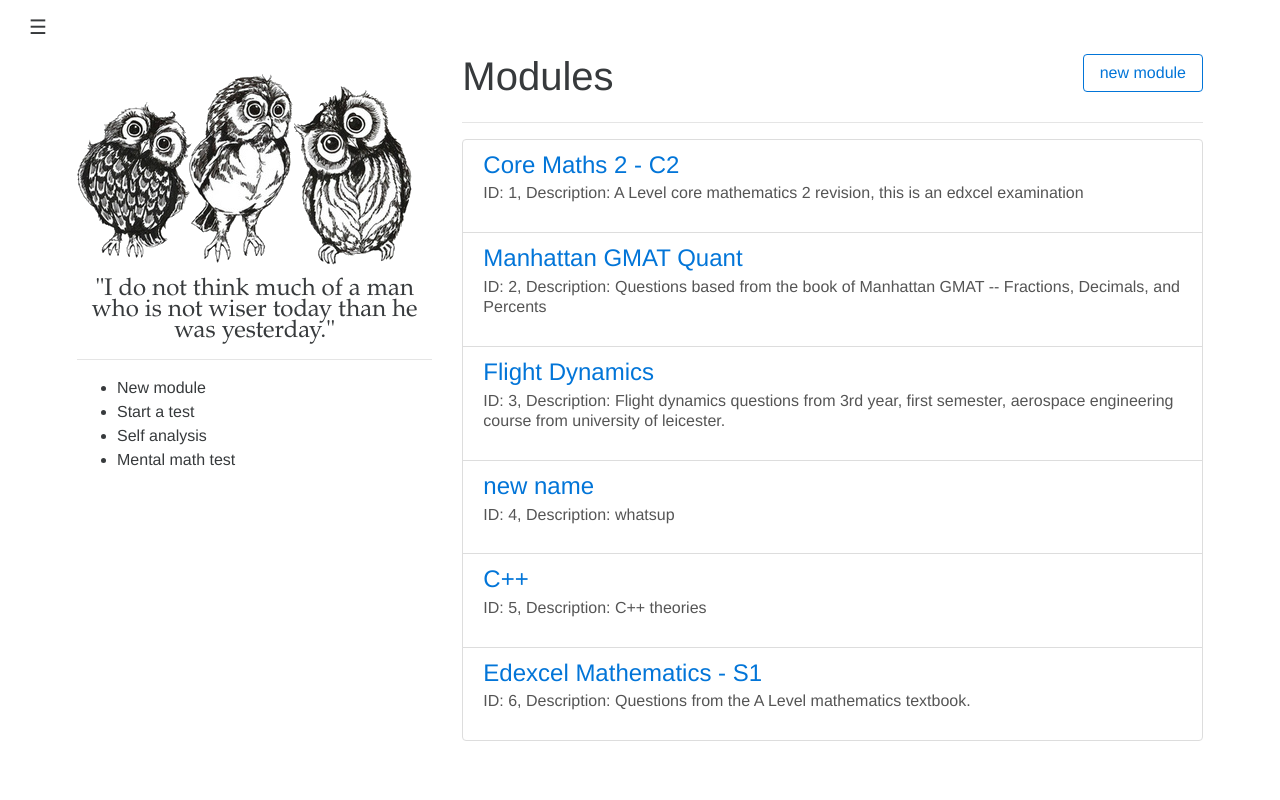
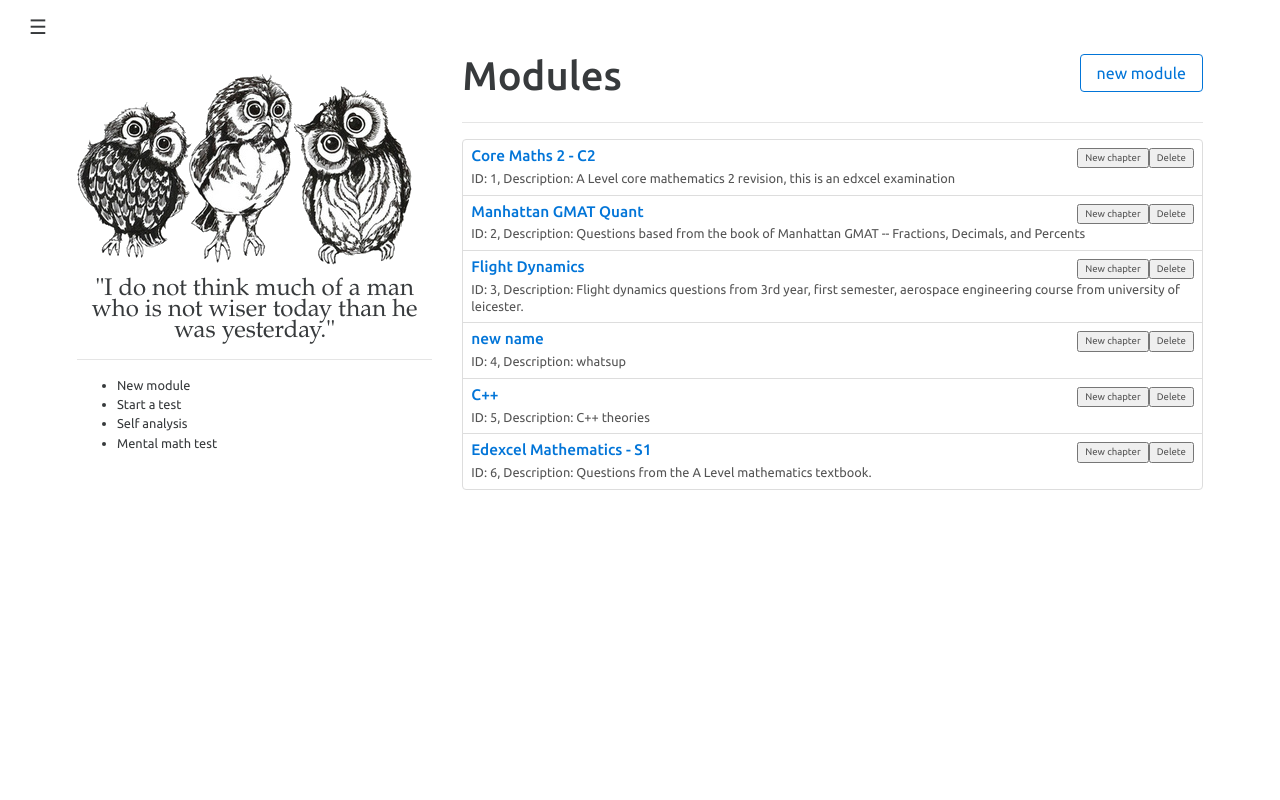
Before and after one commit to sirvan3tr/Question-Bank, a Flask app: page / in a window 1280 px wide. Run offline with Flask 2, Linux system fonts and the light colour scheme; data comes from the database, SQL or seed files in the repository; both versions use the stored data as it was after the commit; some libraries are stand-ins or nearby versions.

Commit message:
added new chapter ajax functionality

```diff
--- a/app/static/css/style.css
+++ b/app/static/css/style.css
@@ -1,5 +1,6 @@
 body {
-
+  font-family: 'Ubuntu', sans-serif;
+  font-size: 0.8em;
 }
 /* General
 ======================================== */
@@ -11,6 +12,9 @@ body {
 }
 .fr {
   float: right;
+}
+ul {
+  margin-bottom: 0;
 }
 /* other...
 ======================================== */
@@ -29,7 +33,8 @@ body {
 .module_content {
   float: left;
 }
-
+/* Homepage list of questions
+======================================== */
 h1.quote {
   font-size: 24px;
   text-align: center;
@@ -37,7 +42,7 @@ h1.quote {
   line-height: 21px;
 }
 .individualquestion {
-    font-size: 1.5em;
+    font-size: 1.1em;
     text-align: center;
     padding: 40px 0px;
     margin: 0px 91px;
@@ -45,6 +50,18 @@ h1.quote {
     font-family: Garamond;
     border-bottom: 1px solid #ccc;
 }
+.list-group-item {
+  padding:0.5rem 0.5rem;
+}
+h4.list-group-item-heading {
+  font-size:1.2em;
+}
 a.list-group-item .list-group-item-heading, button.list-group-item .list-group-item-heading {
     color: #0275d8;
 }
+.miniAction {
+  font-size:0.75em;
+}
+.miniAction:hover {
+  text-decoration: underline;
+}
--- a/app/templates/base.html
+++ b/app/templates/base.html
@@ -5,6 +5,7 @@
     <script src="/static/bootstrap4/dist/js/bootstrap.min.js"></script>
     <meta name="viewport" content="width=device-width, initial-scale=1.0">
     <link rel="stylesheet" href="/static/css/style.css" media="screen" title="no title" charset="utf-8">
+    <link href='https://fonts.googleapis.com/css?family=Ubuntu:400,300,500,700' rel='stylesheet' type='text/css'>
     {% if title %}
     <title>{{ title }} - Question Bank</title>
     {% else %}
--- a/app/templates/index.html
+++ b/app/templates/index.html
@@ -49,9 +49,12 @@
     <div class="list-group">
     {% for module in modules %}
       <a href="javascript:getChapters('{{ module.id }}');" class="amodule_{{module.id}} list-group-item">
-        <h4 class="list-group-item-heading">{{ module.name }}</h4>
+        <h4 class="list-group-item-heading fl">{{ module.name }}</h4>
+        <button class="miniAction deleteModule fr">Delete</button>
+        <button onclick="newChapter('{{ module.id }}')" class="miniAction newChapter fr">New chapter</button>
+        <div class="clear"></div>
         <p class="list-group-item-text">ID: {{ module.id }}, Description: {{module.description}}</p>
-        <p><ul id="chapters_{{module.id}}" class="chapterlist"></ul></p>
+        <ul id="chapters_{{module.id}}" class="chapterlist"></ul>
       </a>
     {% endfor %}
   </div>
@@ -62,7 +65,7 @@ function newModule() {
     var desc = prompt("Enter a brief description of your new module.");
 
     if (desc != null) {
-      $.post('/test', {
+      $.post('/newModule', {
           modulename: name,
           moduledesc: desc,
       }).done(function(data) {
@@ -73,8 +76,6 @@ function newModule() {
     } else {
       alert('You must enter a module description');
     }
-
-
   } else {
     alert('You must enter module name.');
   }
@@ -118,6 +119,23 @@ function getQuestions(chapterId) {
       });
     //}
 }
+
+// Posts a new chapter for a given module
+function newChapter(moduleID) {
+  var chaptername = prompt("Enter chapter name");
+  if (chaptername != null) {
+    $.post('/newChapter', {
+        moduleID: moduleID,
+        chaptername: chaptername,
+    }).done(function(data) {
+      alert('Success');
+    }).fail(function(data) {
+      alert('An error has occured!');
+    });
+  }
+}
+
+// -----
 $('#btn_reset').click(function() {
 
 });
--- a/app/views.py
+++ b/app/views.py
@@ -47,12 +47,6 @@ def getQuestions():
 
 @app.route('/newModule', methods=['POST'])
 def newModule():
-    db.execute('insert into entries (name, description) values (?, ?)',
-                 [request.form['modulename'], request.form['moduledesc']])
-    db.commit()
-
-@app.route('/test', methods=['POST'])
-def test():
     engine = create_engine(SQLALCHEMY_DATABASE_URI, echo=True)
 
     # Create a Session
@@ -63,6 +57,17 @@ def test():
     session.add(mod)
     session.commit()
 
+@app.route('/newChapter', methods=['POST'])
+def newChapter():
+    engine = create_engine(SQLALCHEMY_DATABASE_URI, echo=True)
+
+    # Create a Session
+    Session = sessionmaker(bind=engine)
+    session = Session()
+
+    chapter = Chapter(module_id=request.form['moduleID'], name=request.form['chaptername'])
+    session.add(chapter)
+    session.commit()
 
 @app.route('/login', methods=['GET', 'POST'])
 def login():
```
Also changed, not shown: app.db, 4 other files.
